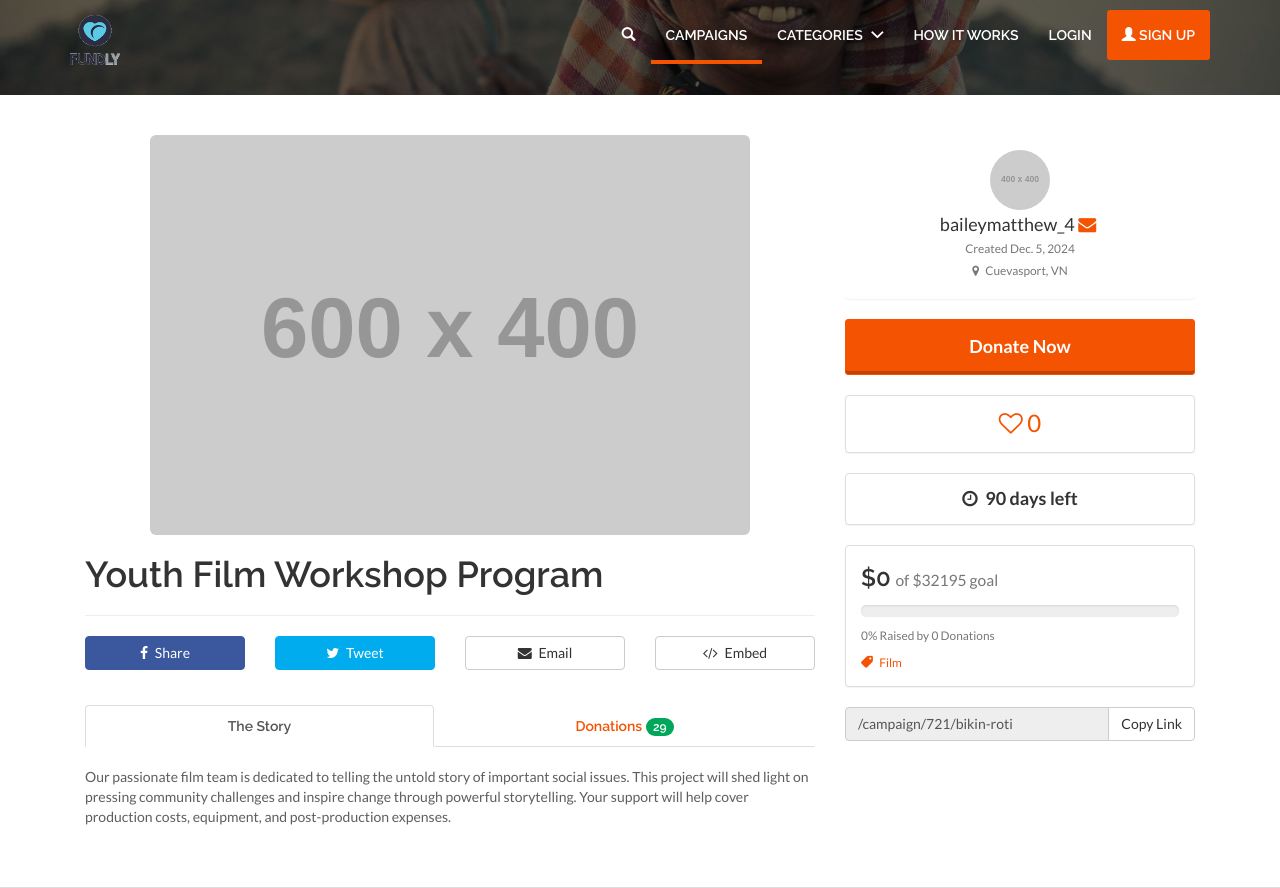
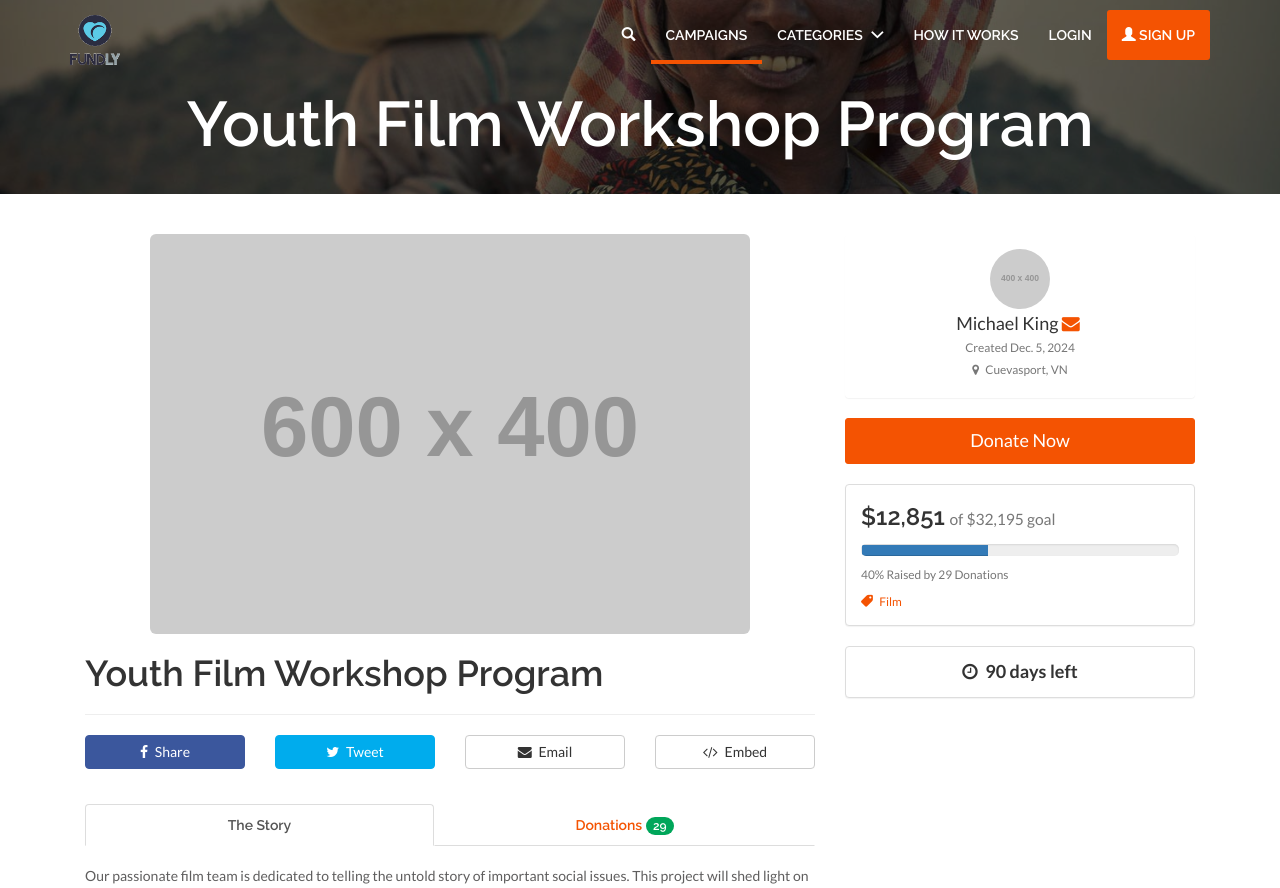
Before and after one commit to manjurulhoque/Qonty, a Django app: page /campaign/details/023468ab-5920-425f-9895-3c7b79afa06a in a window 1280 px wide. Shown: the top 888 px of the page. Run offline with Django 3.2, Linux system fonts and the light colour scheme; data comes from the database, SQL or seed files in the repository; grey boxes labelled with a size stand in for pictures from a placeholder-image service; some libraries are stand-ins or nearby versions; some web fonts are replaced.

Commit message:
refactor: updated campaign details

```diff
--- a/campaign/views.py
+++ b/campaign/views.py
@@ -4,7 +4,7 @@ from django.urls import reverse_lazy
 from django.utils.decorators import method_decorator
 from django.views.generic import CreateView, DetailView, ListView
 from django.utils.translation import gettext as _
-from django.db.models import Q
+from django.db.models import Q, Sum
 
 from core.models import Country
 from .forms import *
@@ -80,9 +80,27 @@ class CampaignDetailView(DetailView):
     model = Campaign
     template_name = "campaigns/details.html"
     context_object_name = "campaign"
-    queryset = Campaign.objects.prefetch_related("donation_set").prefetch_related(
-        "user"
-    )
+
+    def get_context_data(self, **kwargs):
+        context = super().get_context_data(**kwargs)
+        campaign = self.get_object()
+
+        # Get donation statistics
+        donations = campaign.donation_set.filter(approved=True)
+        total_raised = donations.aggregate(Sum('donation'))['donation__sum'] or 0
+        total_donors = donations.count()
+
+        # Calculate progress percentage
+        progress_percentage = (total_raised / campaign.goal * 100) if campaign.goal > 0 else 0
+
+        context.update({
+            'total_raised': total_raised,
+            'total_donors': total_donors,
+            'progress_percentage': min(100, progress_percentage),  # Cap at 100%
+            'donations': donations.order_by('-date')[:10],  # Get latest 10 donations
+            'share_url': self.request.build_absolute_uri(),  # Full URL for sharing
+        })
+        return context
 
 
 class DonationView(CreateView):
--- a/templates/campaigns/details.html
+++ b/templates/campaigns/details.html
@@ -1,16 +1,17 @@
 {% extends 'base.html' %}
+{% load humanize %}
+{% load campaign_tags %}
 
 {% block content %}
-
     <div class="jumbotron md index-header jumbotron_set jumbotron-cover">
         <div class="container wrap-jumbotron position-relative">
+            <h1 class="title-site">{{ campaign.title }}</h1>
         </div>
     </div>
 
     <div class="container margin-bottom-40 padding-top-40">
         <!-- Col MD -->
         <div class="col-md-8 margin-bottom-20">
-
             <div class="text-center margin-bottom-20">
                 <img class="img-responsive img-rounded" style="display: inline-block;" src="{{ campaign.image_url }}"/>
             </div>
@@ -19,245 +20,169 @@
 
             <hr/>
 
+            <!-- Social Share Buttons -->
             <div class="row margin-bottom-30">
                 <div class="col-md-3">
-                    <a class="btn btn-block btn-facebook" href="https://www.facebook.com/sharer/sharer.php?u=fundly" target="_blank"><i class="fa fa-facebook myicon-right"></i> Share</a>
+                    <a class="btn btn-block btn-facebook" href="https://www.facebook.com/sharer/sharer.php?u={{ share_url|urlencode }}" target="_blank">
+                        <i class="fa fa-facebook myicon-right"></i> Share
+                    </a>
+                </div>
+                <div class="col-md-3">
+                    <a class="btn btn-twitter btn-block" href="https://twitter.com/intent/tweet?url={{ share_url|urlencode }}&text={{ campaign.title|urlencode }}" target="_blank">
+                        <i class="fa fa-twitter myicon-right"></i> Tweet
+                    </a>
+                </div>
+                <div class="col-md-3">
+                    <a class="btn btn-default btn-block margin-bottom-5" href="mailto:?subject={{ campaign.title|urlencode }}&body={{ share_url|urlencode }}">
+                        <i class="fa fa-envelope myicon-right"></i> Email
+                    </a>
+                </div>
+                <div class="col-md-3">
+                    <a class="btn btn-default btn-block" data-toggle="modal" data-target="#embedModal">
+                        <i class="fa fa-code myicon-right"></i> Embed
+                    </a>
+                </div>
+            </div>
+
+            <!-- Campaign Tabs -->
+            <ul class="nav nav-tabs nav-justified margin-bottom-20">
+                <li class="active">
+                    <a href="#desc" role="tab" data-toggle="tab" class="font-default">
+                        <strong>The Story</strong>
+                    </a>
+                </li>
+                <li>
+                    <a href="#donations" role="tab" data-toggle="tab" class="font-default">
+                        <strong>Donations</strong>
+                        <span class="badge update-ico">{{ total_donors }}</span>
+                    </a>
+                </li>
+            </ul>
+
+            <!-- Tab Content -->
+            <div class="tab-content">
+                <!-- Story Tab -->
+                <div role="tabpanel" class="tab-pane fade in active description wordBreak" id="desc">
+                    {{ campaign.description|safe }}
                 </div>
 
-                <div class="col-md-3">
-                    <a class="btn btn-twitter btn-block" href="https://twitter.com/intent/tweet?url=fundly" data-url="fundly" target="_blank"><i class="fa fa-twitter myicon-right"></i> Tweet</a>
-                </div>
-
-                <div class="col-md-3">
-                    <a class="btn btn-default btn-block margin-bottom-5" href="mailto:?subject=Bikin Roti&amp;body=fundly"><i class="fa fa-envelope myicon-right"></i> Email</a>
-                </div>
-
-                <div class="col-md-3">
-                    <a class="btn btn-default btn-block" data-toggle="modal" data-target="#embedModal" href="#"><i class="fa fa-code myicon-right"></i> Embed</a>
-                </div>
-
-                <div class="modal fade" tabindex="-1" role="dialog" aria-labelledby="mySmallModalLabel" id="embedModal">
-                    <div class="modal-dialog" role="document">
-                        <div class="modal-content">
-                            <div class="modal-header headerModal">
-                                <button type="button" class="close" data-dismiss="modal"><span aria-hidden="true">&times;</span><span class="sr-only">Close</span></button>
-                                <h5 class="modal-title">
-                                    Copy this code on your website
-                                </h5>
-                            </div><!-- Modal header -->
-
-                            <div class="modal-body">
-                                <div class="form-group">
-                                    <input type="text" class="form-control" value="<div style='width:350px;'><script src='/c/721/widget.js' type='text/javascript'></script></div>" readonly="readonly" id="embedCode">
-                                </div><!-- /.form-group-->
-                            </div>
-
-                            <div class="modal-footer">
-                                <button class="btn btn-default" id="btn_copy_code">Copy Code</button>
-                            </div>
-
+                <!-- Donations Tab -->
+                <div role="tabpanel" class="tab-pane fade in description wordBreak" id="donations">
+                    {% if not donations %}
+                        <div class="text-center">
+                            <i class="ion ion-cash ico-no-result"></i>
+                            <p>No donations yet. Be the first to donate!</p>
                         </div>
-                    </div>
-                </div>
-
-            </div>
-
-            <ul class="nav nav-tabs nav-justified margin-bottom-20">
-                <li class="active"><a href="#desc" aria-controls="home" role="tab" data-toggle="tab" class="font-default"><strong>The Story</strong></a></li>
-                <li><a href="#donations" aria-controls="home" role="tab" data-toggle="tab" class="font-default"><strong>Donations</strong> <span class="badge update-ico">{{ campaign.donation_set.count }}</span></a></li>
-            </ul>
-
-            <div class="tab-content">
-                <div role="tabpanel" class="tab-pane fade in active description wordBreak" id="desc">
-                    {{ campaign.description | safe }}
-                </div>
-
-                <div role="tabpanel" class="tab-pane fade in description wordBreak" id="donations">
-
-                    {% if campaign.donation_set.count == 0 %}
-                        <span class="btn-block text-center">
-		    			    <i class="ion ion-cash ico-no-result"></i>
-		    		    </span>
-                        <span class="text-center btn-block">There are no donations</span>
                     {% else %}
                         <ul class="list-group" id="listDonations">
-
-                            {% for donation in campaign.donation_set.all %}
-
+                            {% for donation in donations %}
                                 <li class="list-group-item">
                                     <div class="media">
                                         <div class="media-left">
-                                            <img class="media-object img-circle imgDonations" src="{{ donation.avatar }}" width="40" height="40">
+                                            <img class="media-object img-circle imgDonations"
+                                                 src="{{ donation.avatar }}"
+                                                 width="40" height="40">
                                         </div>
                                         <div class="media-body">
                                             <h4 class="media-heading">{{ donation.name }}</h4>
                                             <span class="btn-block recent-donation-amount font-default">
-                                                ${{ donation.donation }}
+                                                ${{ donation.donation|intcomma }}
                                             </span>
                                             {% if donation.comment %}
                                                 <p class="margin-bottom-5">{{ donation.comment }}</p>
                                             {% endif %}
-                                            <small class="btn-block timeAgo text-muted" data="{{ donation.date|date }}">{{ donation.date|date }}</small>
+                                            <small class="btn-block timeAgo text-muted">
+                                                {{ donation.date|date }}
+                                            </small>
                                         </div>
                                     </div>
                                 </li>
-
                             {% endfor %}
                         </ul>
                     {% endif %}
                 </div>
-
             </div>
-
         </div>
 
+        <!-- Sidebar -->
         <div class="col-md-4">
-
+            <!-- Creator Info -->
             <div class="panel panel-default panel-transparent">
                 <div class="panel-body">
                     <div class="media none-overflow">
                         <div class="media-center margin-bottom-5">
-                            <img class="img-circle center-block" src="{{ campaign.user.avatar_url }}" width="60" height="60">
+                            <img class="img-circle center-block"
+                                 src="{{ campaign.user.avatar_url }}"
+                                 width="60" height="60">
                         </div>
                         <div class="media-body text-center">
-
                             <h4 class="media-heading">
-                                {{ campaign.user.username }}
-
+                                {{ campaign.user.get_full_name }}
                                 <a href="#" title="Contact the Organizer" data-toggle="modal" data-target="#sendEmail">
                                     <i class="fa fa-envelope myicon-right"></i>
                                 </a>
                             </h4>
-
-                            <small class="media-heading text-muted btn-block margin-zero">Created {{ campaign.date|date }}</small>
-                            <small class="media-heading text-muted btn-block"><i class="fa fa-map-marker myicon-right"></i> {{ campaign.location }}</small>
+                            <small class="media-heading text-muted btn-block margin-zero">
+                                Created {{ campaign.date|date }}
+                            </small>
+                            <small class="media-heading text-muted btn-block">
+                                <i class="fa fa-map-marker myicon-right"></i> {{ campaign.location }}
+                            </small>
                         </div>
                     </div>
                 </div>
-            </div><!-- End Panel -->
+            </div>
 
-            <div class="btn-group btn-block margin-bottom-20 ">
-                <a href="{% url 'campaign:campaign-donation' campaign.id %}" class="btn btn-main btn-donate btn-lg btn-block custom-rounded">
+            <!-- Donate Button -->
+            <div class="btn-group btn-block margin-bottom-20">
+                <a href="{% url 'campaign:campaign-donation' campaign.id %}"
+                   class="btn btn-main btn-lg btn-block custom-rounded">
                     Donate Now
                 </a>
             </div>
 
-
-            <div class="panel panel-default">
-                <div class="panel-body text-center">
-
-                    <a href="#" class="btnLike">
-                        <h3 class="btn-block text-center margin-zero"><i class="fa fa-heart-o"></i> <span id="countLikes">0</span></h3>
-                    </a>
-
-                </div>
-            </div>
-
-            <!-- Start Panel -->
-            <div class="panel panel-default">
-                <div class="panel-body">
-                    <h4 class="margin-zero text-center" data-date="Sep 30, 2019">
-
-                        <i class="fa fa-clock-o myicon-right"></i>
-                        <strong>{{ campaign.days_remaining }} days left</strong>
-
-                    </h4>
-                </div>
-            </div><!-- End Panel -->
-
-
-            <!-- Start Panel -->
+            <!-- Campaign Stats -->
             <div class="panel panel-default">
                 <div class="panel-body">
                     <h3 class="btn-block margin-zero" style="line-height: inherit;">
-                        <strong class="font-default">$0</strong>
-                        <small>of ${{ campaign.goal }} goal</small>
+                        <strong class="font-default">${{ total_raised|intcomma }}</strong>
+                        <small>of ${{ campaign.goal|intcomma }} goal</small>
                     </h3>
 
-                    <span class="progress margin-top-10 margin-bottom-10">
-					<span class="percentage" style="width: 0" aria-valuemin="0" aria-valuemax="100" role="progressbar"></span>
-				</span>
+                    <div class="progress margin-top-10 margin-bottom-10">
+                        <div class="progress-bar" role="progressbar"
+                             style="width: {{ progress_percentage }}%"
+                             aria-valuenow="{{ progress_percentage }}"
+                             aria-valuemin="0"
+                             aria-valuemax="100">
+                        </div>
+                    </div>
 
                     <small class="btn-block margin-bottom-10 text-muted">
-                        0% Raised by 0 Donations
+                        {{ progress_percentage|floatformat:0 }}% Raised by {{ total_donors }} Donation{{ total_donors|pluralize }}
                     </small>
 
                     <small class="btn-block">
-                        <a href="{% url 'core:campaigns-by-category' campaign.category_id %}" title="Business">
+                        <a href="{% url 'core:campaigns-by-category' campaign.category.id %}">
                             <i class="icon-tag myicon-right"></i> {{ campaign.category.name }}
                         </a>
                     </small>
                 </div>
-            </div><!-- End Panel -->
+            </div>
 
-            <div class="input-group margin-bottom-20">
-                <input type="text" readonly="readonly" id="url_campaign" class="form-control" value="/campaign/721/bikin-roti">
-                <div class="input-group-btn">
-                    <button class="btn btn-default" id="btn_campaign_url">Copy Link</button>
+            <!-- Time Remaining -->
+            <div class="panel panel-default">
+                <div class="panel-body">
+                    <h4 class="margin-zero text-center">
+                        <i class="fa fa-clock-o myicon-right"></i>
+                        {% if campaign.days_remaining > 0 %}
+                            <strong>{{ campaign.days_remaining }} day{{ campaign.days_remaining|pluralize }} left</strong>
+                        {% else %}
+                            <strong class="text-danger">Campaign ended</strong>
+                        {% endif %}
+                    </h4>
                 </div>
             </div>
-
-            <div class="modal fade" id="sendEmail" tabindex="-1" role="dialog" aria-hidden="true">
-                <div class="modal-dialog modalContactOrganizer">
-                    <div class="modal-content">
-                        <div class="modal-header headerModal headerModalOverlay position-relative" style="background-image: url('')">
-                            <button type="button" class="close closeLight position-relative" data-dismiss="modal"><span aria-hidden="true">&times;</span><span class="sr-only">Close</span></button>
-
-                            <span class="btn-block margin-top-15 margin-bottom-15 text-center position-relative">
-                                <img class="img-circle" src="{{ campaign.user.avatar_url }}" width="80" height="80">
-                            </span>
-
-                            <h5 class="modal-title text-center font-default position-relative" id="myModalLabel">
-                                {{ campaign.user.username }}
-                            </h5>
-
-                            <h4 class="modal-title text-center font-default position-relative" id="myModalLabel">
-                                Contact the Organizer
-                            </h4>
-                        </div><!-- Modal header -->
-
-                        <div class="modal-body listWrap text-center center-block modalForm">
-
-                            <!-- form start -->
-                            <form method="POST" class="margin-bottom-15" action="#" enctype="multipart/form-data" id="formContactOrganizer">
-                                <input type="hidden" name="_token" value="o2i5FaWCQ9noqOVvl0EmAlfCr3z5c3Dibjovowc8">
-                                <input type="hidden" name="id" value="4">
-
-                                <!-- Start Form Group -->
-                                <div class="form-group">
-                                    <input type="text" required="" name="name" class="form-control" placeholder="Name">
-                                </div><!-- /.form-group-->
-
-                                <!-- Start Form Group -->
-                                <div class="form-group">
-                                    <input type="text" required="" name="email" class="form-control" placeholder="Email">
-                                </div><!-- /.form-group-->
-
-                                <!-- Start Form Group -->
-                                <div class="form-group">
-                                    <textarea name="message" rows="4" class="form-control" placeholder="Message"></textarea>
-                                </div><!-- /.form-group-->
-
-                                <!-- Alert -->
-                                <div class="alert alert-danger display-none" id="dangerAlert">
-                                    <ul class="list-unstyled text-left" id="showErrors"></ul>
-                                </div><!-- Alert -->
-
-                                <button type="submit" class="btn btn-lg btn-main custom-rounded" id="buttonFormSubmit">Send Message</button>
-                            </form>
-
-                            <!-- Alert -->
-                            <div class="alert alert-success display-none" id="successAlert">
-                                <ul class="list-unstyled" id="showSuccess"></ul>
-                            </div><!-- Alert -->
-
-                        </div><!-- Modal body -->
-                    </div><!-- Modal content -->
-                </div><!-- Modal dialog -->
-            </div><!-- Modal -->
-
-        </div><!-- /COL MD -->
-
-    </div><!-- container wrap-ui -->
-
+        </div>
+    </div>
 {% endblock %}
```
